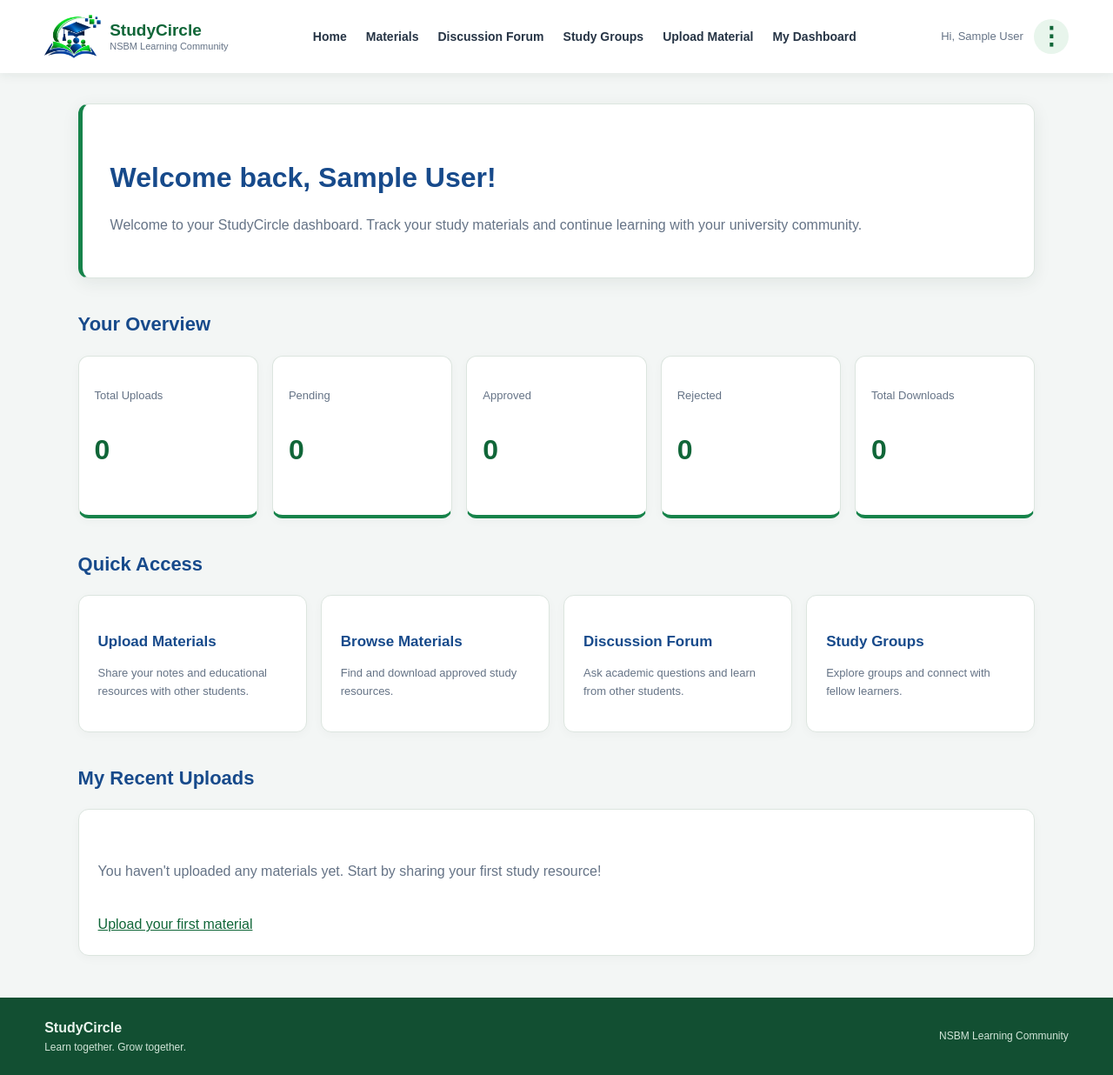
After one commit to isharaabeywickrama6-create/studycircle, a PHP site: page /dashboard_backup.php in a window 1280 px wide. The commit adds this page. Shown: the whole page at 87% size. Run offline with PHP 8.4, Linux system fonts and the light colour scheme; the visitor is signed in with stand-in values (Sample User, id 1); data that the repository does not hold is empty.

Commit message:
Describe your changes

```diff
--- /dev/null
+++ b/dashboard_backup.php
@@ -0,0 +1,555 @@
+<?php
+if (session_status() === PHP_SESSION_NONE) {
+    session_start();
+}
+
+require_once __DIR__ . "/config/database.php";
+
+if (
+    !isset($_SESSION["user_id"]) ||
+    !isset($_SESSION["role"]) ||
+    $_SESSION["role"] !== "student"
+) {
+    header("Location: login.php");
+    exit;
+}
+
+$user_id = (int) $_SESSION["user_id"];
+$student_name = $_SESSION["name"] ?? "Student";
+
+$material_counts = [
+    "total" => 0,
+    "pending" => 0,
+    "approved" => 0,
+    "rejected" => 0
+];
+
+$stmt = $conn->prepare(
+    "SELECT
+        COUNT(*) AS total,
+        COALESCE(SUM(status = 'pending'), 0) AS pending,
+        COALESCE(SUM(status = 'approved'), 0) AS approved,
+        COALESCE(SUM(status = 'rejected'), 0) AS rejected
+     FROM materials
+     WHERE user_id = ?"
+);
+
+if ($stmt) {
+    $stmt->bind_param("i", $user_id);
+
+    if ($stmt->execute()) {
+        $result = $stmt->get_result();
+
+        if ($result) {
+            $data = $result->fetch_assoc();
+
+            if ($data) {
+                foreach ($material_counts as $key => $value) {
+                    $material_counts[$key] = (int) $data[$key];
+                }
+            }
+        }
+    } else {
+        error_log("Student material count query failed: " . $stmt->error);
+    }
+
+    $stmt->close();
+} else {
+    error_log("Student material count prepare failed: " . $conn->error);
+}
+
+$total_downloads = 0;
+
+$stmt = $conn->prepare(
+    "SELECT COUNT(*) AS total
+     FROM resource_downloads
+     WHERE user_id = ?"
+);
+
+if ($stmt) {
+    $stmt->bind_param("i", $user_id);
+
+    if ($stmt->execute()) {
+        $result = $stmt->get_result();
+
+        if ($result) {
+            $download_data = $result->fetch_assoc();
+            $total_downloads = (int) ($download_data["total"] ?? 0);
+        }
+    } else {
+        error_log("Student download count query failed: " . $stmt->error);
+    }
+
+    $stmt->close();
+} else {
+    error_log("Student download count prepare failed: " . $conn->error);
+}
+
+$recent_uploads = [];
+
+$stmt = $conn->prepare(
+    "SELECT m.title, m.status, m.created_at,
+            s.subject_name
+     FROM materials m
+     LEFT JOIN subjects s
+        ON m.subject_id = s.subject_id
+     WHERE m.user_id = ?
+     ORDER BY m.created_at DESC
+     LIMIT 5"
+);
+
+if ($stmt) {
+    $stmt->bind_param("i", $user_id);
+
+    if ($stmt->execute()) {
+        $result = $stmt->get_result();
+
+        if ($result) {
+            while ($row = $result->fetch_assoc()) {
+                $recent_uploads[] = $row;
+            }
+        }
+    } else {
+        error_log("Student recent uploads query failed: " . $stmt->error);
+    }
+
+    $stmt->close();
+} else {
+    error_log("Student recent uploads prepare failed: " . $conn->error);
+}
+?>
+
+<html>
+
+<head>
+    <title>Student Dashboard | StudyCircle</title>
+    <link rel="stylesheet" href="assets/css/studycircle.css">
+
+    <style>
+
+        * {
+            box-sizing: border-box;
+        }
+
+        body {
+            font-family: Arial, sans-serif;
+            background: #F3F6F5;
+            color: #263445;
+        }
+
+        .container {
+            width: 86%;
+            max-width: 1200px;
+            margin: 35px auto;
+        }
+
+        .welcome {
+            background: white;
+            padding: 28px;
+            border-radius: 12px;
+            border-left: 5px solid #16834A;
+            margin-bottom: 25px;
+            box-shadow: 0 3px 12px #00000008;
+        }
+
+        .welcome h1 {
+            color: #123665;
+            margin-bottom: 10px;
+            font-size: 27px;
+        }
+
+        .welcome p {
+            color: #657386;
+            line-height: 1.6;
+        }
+
+        .section-title {
+            color: #123665;
+            margin: 28px 0 16px;
+            font-size: 21px;
+        }
+
+        .stats {
+            display: grid;
+            grid-template-columns: repeat(5, minmax(0, 1fr));
+            gap: 16px;
+        }
+
+        .stat-card {
+            background: white;
+            padding: 22px 18px;
+            border-radius: 12px;
+            box-shadow: 0 3px 12px #00000008;
+            border-bottom: 3px solid #16834A;
+        }
+
+        .stat-card p {
+            color: #657386;
+            font-size: 13px;
+            margin-bottom: 12px;
+        }
+
+        .stat-card h2 {
+            color: #123665;
+            font-size: 28px;
+        }
+
+        .actions {
+            display: grid;
+            grid-template-columns: repeat(4, minmax(0, 1fr));
+            gap: 16px;
+        }
+
+        .action-card {
+            display: block;
+            background: white;
+            padding: 22px;
+            border-radius: 12px;
+            text-decoration: none;
+            color: #263445;
+            box-shadow: 0 3px 12px #00000008;
+            transition: transform 0.2s, box-shadow 0.2s;
+        }
+
+        .action-card:hover {
+            transform: translateY(-3px);
+            box-shadow: 0 6px 18px #00000012;
+        }
+
+        .action-card h3 {
+            color: #16834A;
+            font-size: 17px;
+            margin-bottom: 9px;
+        }
+
+        .action-card p {
+            color: #657386;
+            font-size: 13px;
+            line-height: 1.6;
+        }
+
+        .table-container {
+            background: white;
+            border-radius: 12px;
+            padding: 22px;
+            overflow-x: auto;
+            box-shadow: 0 3px 12px #00000008;
+        }
+
+        table {
+            width: 100%;
+            border-collapse: collapse;
+            text-align: left;
+        }
+
+        th, td {
+            padding: 15px 12px;
+            border-bottom: 1px solid #E9EDF0;
+            font-size: 14px;
+        }
+
+        th {
+            color: #123665;
+            background: #F3F6F5;
+        }
+
+        .status {
+            display: inline-block;
+            padding: 6px 10px;
+            border-radius: 20px;
+            font-size: 12px;
+            font-weight: bold;
+            text-transform: capitalize;
+        }
+
+        .pending {
+            background: #FFF1CC;
+            color: #8A6100;
+        }
+
+        .approved {
+            background: #E8F5EC;
+            color: #106638;
+        }
+
+        .rejected {
+            background: #FCE8E8;
+            color: #A32626;
+        }
+
+        .empty {
+            color: #657386;
+            padding: 20px 0;
+            line-height: 1.6;
+        }
+
+        @media (max-width: 1000px) {
+            .stats {
+                grid-template-columns: repeat(3, minmax(0, 1fr));
+            }
+
+            .actions {
+                grid-template-columns: repeat(2, minmax(0, 1fr));
+            }
+        }
+
+        @media (max-width: 600px) {
+            .container {
+                width: 92%;
+                margin-top: 20px;
+            }
+
+            nav {
+                padding: 18px 5%;
+            }
+
+            .stats {
+                grid-template-columns: repeat(2, minmax(0, 1fr));
+            }
+
+            .actions {
+                grid-template-columns: 1fr;
+            }
+
+            .welcome h1 {
+                font-size: 23px;
+            }
+
+            .stat-card {
+                padding: 18px 14px;
+            }
+        }
+
+        .welcome {
+            border-left: 5px solid var(--sc-green);
+            padding: 32px;
+            box-shadow: var(--sc-shadow);
+        }
+
+        .welcome h1 {
+            font-size: clamp(24px, 3vw, 32px);
+            color: var(--sc-blue);
+        }
+
+        .section-title {
+            font-size: 22px;
+            font-weight: 700;
+            margin-top: 35px;
+            margin-bottom: 18px;
+            color: var(--sc-blue);
+        }
+
+        .stat-card {
+            border: 1px solid var(--sc-border);
+            border-bottom: 4px solid var(--sc-green);
+            transition: transform 0.2s ease, box-shadow 0.2s ease;
+        }
+
+        .stat-card:hover {
+            transform: translateY(-4px);
+            box-shadow: var(--sc-shadow);
+        }
+
+        .stat-card h2 {
+            font-size: 32px;
+            color: var(--sc-green-dark);
+        }
+
+        .action-card {
+            border: 1px solid var(--sc-border);
+            transition: transform 0.2s ease, box-shadow 0.2s ease;
+        }
+
+        .action-card:hover {
+            transform: translateY(-4px);
+            box-shadow: var(--sc-shadow);
+        }
+
+        .action-card h3 {
+            color: var(--sc-blue);
+        }
+
+        .table-container {
+            border: 1px solid var(--sc-border);
+        }
+
+        th {
+            background: var(--sc-green-soft);
+        }
+
+        @media (max-width: 600px) {
+            .welcome {
+                padding: 22px;
+            }
+
+            .stat-card h2 {
+                font-size: 25px;
+            }
+        }
+
+    </style>
+
+</head>
+
+<body>
+
+<?php include "includes/header.php"; ?>
+
+<main class="container">
+
+    <section class="welcome sc-card">
+
+        <h1>
+            Welcome back,
+            <?= htmlspecialchars($student_name, ENT_QUOTES, "UTF-8") ?>!
+        </h1>
+
+        <p>
+            Welcome to your StudyCircle dashboard.
+            Track your study materials and continue learning with your
+            university community.
+        </p>
+
+    </section>
+
+    <h2 class="section-title">Your Overview</h2>
+
+    <section class="stats">
+
+        <div class="stat-card sc-card">
+            <p>Total Uploads</p>
+            <h2><?= (int) $material_counts["total"] ?></h2>
+        </div>
+
+        <div class="stat-card">
+            <p>Pending</p>
+            <h2><?= (int) $material_counts["pending"] ?></h2>
+        </div>
+
+        <div class="stat-card">
+            <p>Approved</p>
+            <h2><?= (int) $material_counts["approved"] ?></h2>
+        </div>
+
+        <div class="stat-card">
+            <p>Rejected</p>
+            <h2><?= (int) $material_counts["rejected"] ?></h2>
+        </div>
+
+        <div class="stat-card">
+            <p>Total Downloads</p>
+            <h2><?= $total_downloads ?></h2>
+        </div>
+
+    </section>
+
+    <h2 class="section-title">Quick Access</h2>
+
+    <section class="actions">
+
+        <a href="upload_material.php" class="action-card  sc-card">
+            <h3>Upload Materials</h3>
+            <p>Share your notes and educational resources with other students.</p>
+        </a>
+
+        <a href="materials.php" class="action-card">
+            <h3>Browse Materials</h3>
+            <p>Find and download approved study resources.</p>
+        </a>
+
+        <a href="forum.php" class="action-card">
+            <h3>Discussion Forum</h3>
+            <p>Ask academic questions and learn from other students.</p>
+        </a>
+
+        <a href="study_groups.php" class="action-card">
+            <h3>Study Groups</h3>
+            <p>Explore groups and connect with fellow learners.</p>
+        </a>
+
+    </section>
+
+    <h2 class="section-title">My Recent Uploads</h2>
+
+    <section class="table-container sc-card">
+
+        <?php if (count($recent_uploads) > 0): ?>
+
+            <table>
+                <thead>
+                    <tr>
+                        <th>Material Title</th>
+                        <th>Subject</th>
+                        <th>Uploaded Date</th>
+                        <th>Status</th>
+                    </tr>
+                </thead>
+
+                <tbody>
+                    <?php foreach ($recent_uploads as $material): ?>
+                        <?php
+                        $status = strtolower($material["status"] ?? "pending");
+                        $allowed_statuses = ["pending", "approved", "rejected"];
+
+                        if (!in_array($status, $allowed_statuses, true)) {
+                            $status = "pending";
+                        }
+                        ?>
+
+                        <tr>
+                            <td>
+                                <?= htmlspecialchars(
+                                    $material["title"],
+                                    ENT_QUOTES,
+                                    "UTF-8"
+                                ) ?>
+                            </td>
+
+                            <td>
+                                <?= htmlspecialchars(
+                                    $material["subject_name"] ?? "Not specified",
+                                    ENT_QUOTES,
+                                    "UTF-8"
+                                ) ?>
+                            </td>
+
+                            <td>
+                                <?= htmlspecialchars(
+                                    $material["created_at"] ?? "",
+                                    ENT_QUOTES,
+                                    "UTF-8"
+                                ) ?>
+                            </td>
+
+                            <td>
+                                <span class="status <?= $status ?>">
+                                    <?= htmlspecialchars($status) ?>
+                                </span>
+                            </td>
+                        </tr>
+
+                    <?php endforeach; ?>
+
+                </tbody>
+
+            </table>
+
+        <?php else: ?>
+
+            <p class="empty">
+                You haven't uploaded any materials yet.
+                Start by sharing your first study resource!
+            </p>
+
+            <a href="upload_material.php">Upload your first material</a>
+
+        <?php endif; ?>
+
+    </section>
+
+</main>
+
+<?php include "includes/footer.php"; ?>
+
+</body>
+</html>
```
Also changed, not shown: assets/css/studycircle.css (+57 -0 lines), .github/workflows/deploy.yml, uploads/profile_pictures/4909aa02cf71879978386a64e35cd7a50dbccd5cd0f31bc1.jpg (added).
